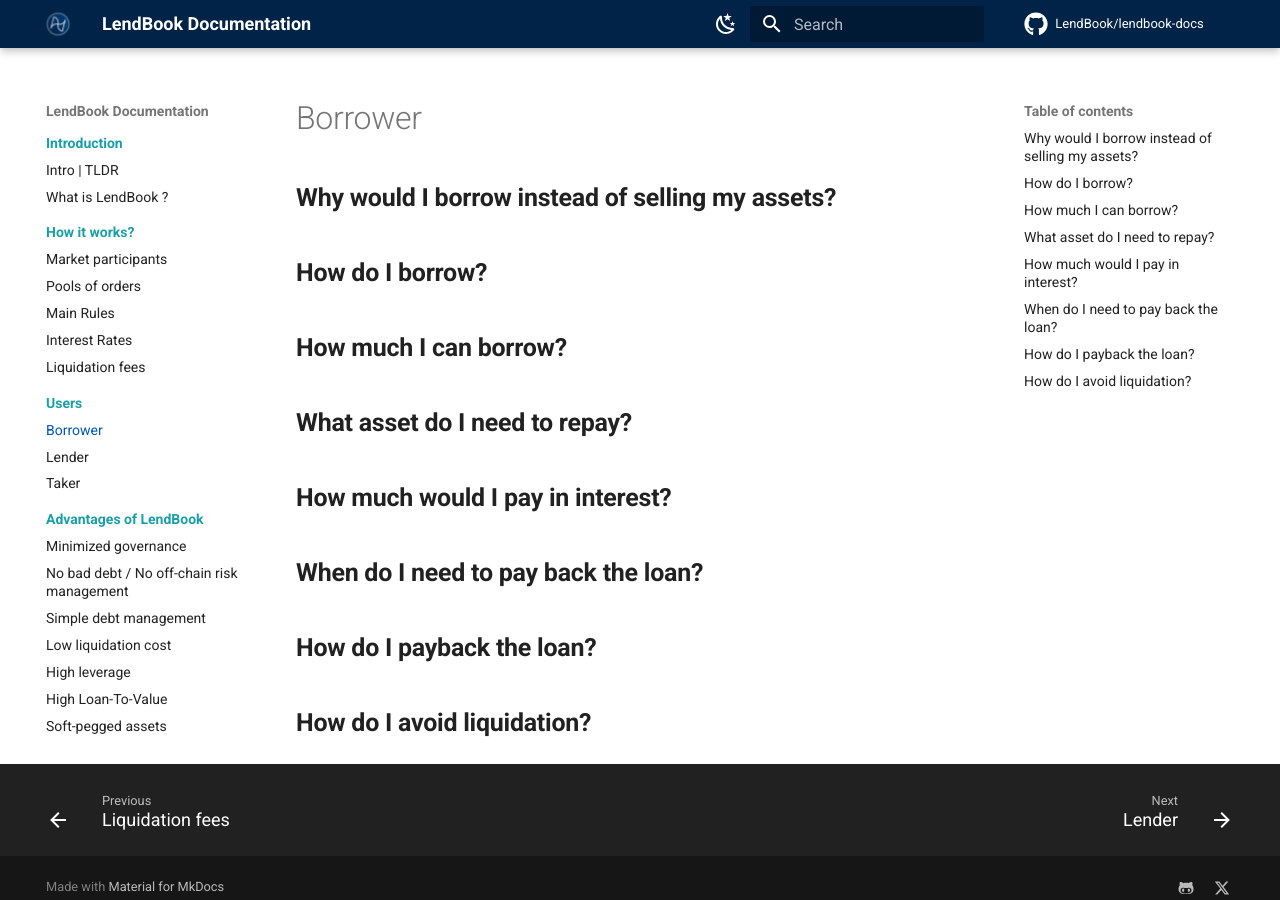
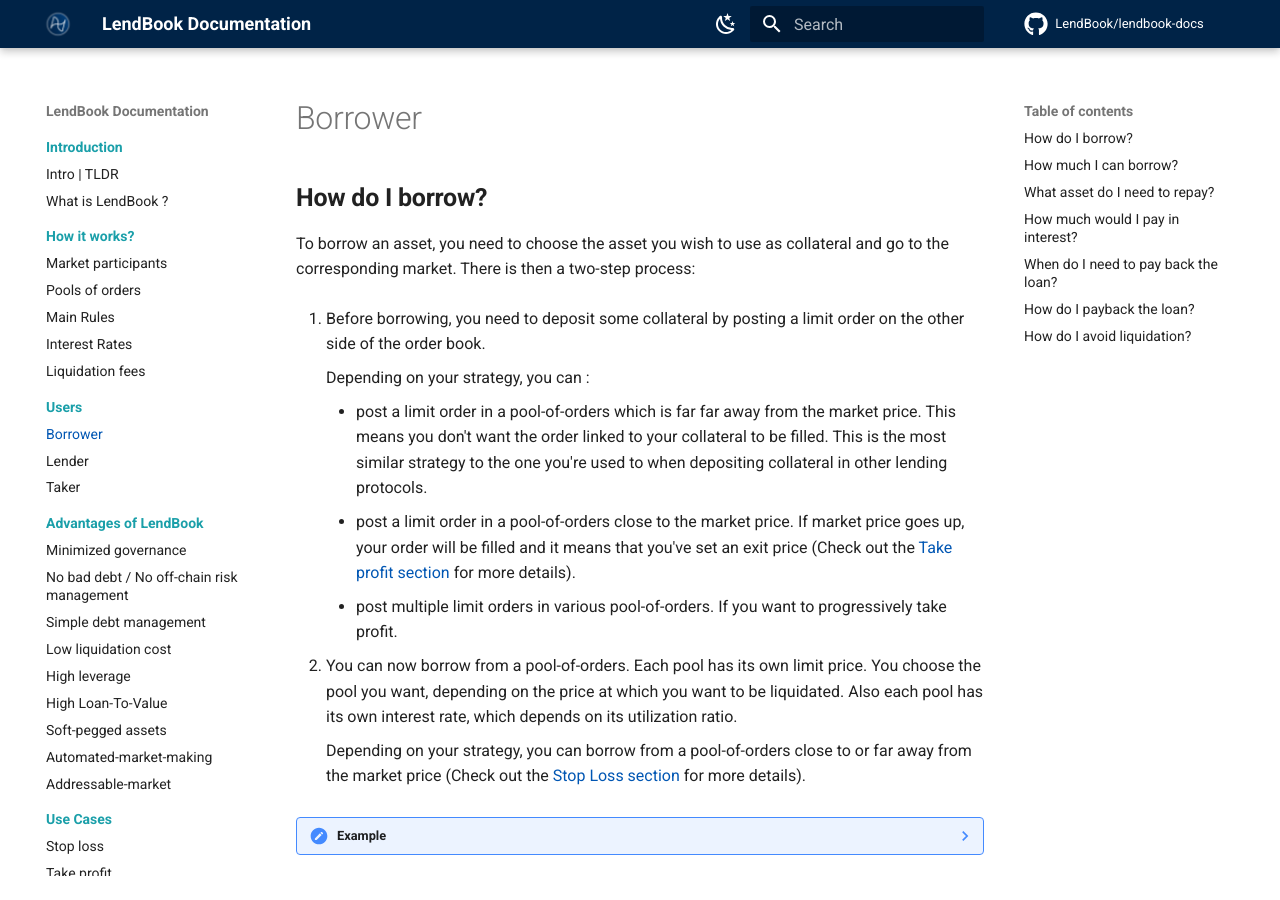
Before and after one commit to LendBook/lendbook-docs, an MkDocs documentation site: the page built from docs/users/borrower.md, in a window 1280 px wide and 900 px high. Built offline with MkDocs 1.6.1 and Material for MkDocs 9.7.7, drawn with Linux system fonts in a browser that asks for light colours; emoji names are drawn with the system emoji font; comment, search, counter and statistics services are not loaded.

Commit message:
borrower

```diff
--- a/docs/users/borrower.md
+++ b/docs/users/borrower.md
@@ -1,8 +1,29 @@
+## **How do I borrow?**
 
-## **Why would I borrow instead of selling my assets?**
+To borrow an asset, you need to choose the asset you wish to use as collateral and go to the corresponding market. There is then a two-step process:
 
 
-## **How do I borrow?**
+1. Before borrowing, you need to deposit some collateral by posting a limit order on the other side of the order book.
+
+    Depending on your strategy, you can :
+
+    * post a limit order in a pool-of-orders which is far far away from the market price. This means you don't want the order linked to your collateral to be filled. This is the most similar strategy to the one you're used to when depositing collateral in other lending protocols.
+    * post a limit order in a pool-of-orders close to the market price. If market price goes up, your order will be filled and it means that you've set an exit price (Check out the [Take profit section](../../use-cases/take-profit) for more details).
+    * post multiple limit orders in various pool-of-orders. If you want to progressively take profit.
+
+2. You can now borrow from a pool-of-orders. Each pool has its own limit price. You choose the pool you want, depending on the price at which you want to be liquidated. Also each pool has its own interest rate, which depends on its utilization ratio.
+
+    Depending on your strategy, you can borrow from a pool-of-orders close to or far away from the market price (Check out the [Stop Loss section](../../use-cases/stop-loss) for more details).
+
+??? note "Example"
+    Bob wants to borrow USDC.
+    He choose to use ETH as collateral. So he goes to the ETH/USDC market.
+
+    Let's suppose market price is 2110.
+
+    Bob deposits his collateral as a sell order in the Pool~9190~ at limit price 9190 (This means he doesn't want his order to be filled soon :wink: ).
+
+    Then Bob borrows from Pool~1818~. Positions borrowed from this will be liquidated if the market price reaches 1818.
 
 
 ## **How much I can borrow?**
```
Also changed, not shown: README.md (+1 -1 lines), docs/how-it-works/liquidation.md (+7 -4 lines).
